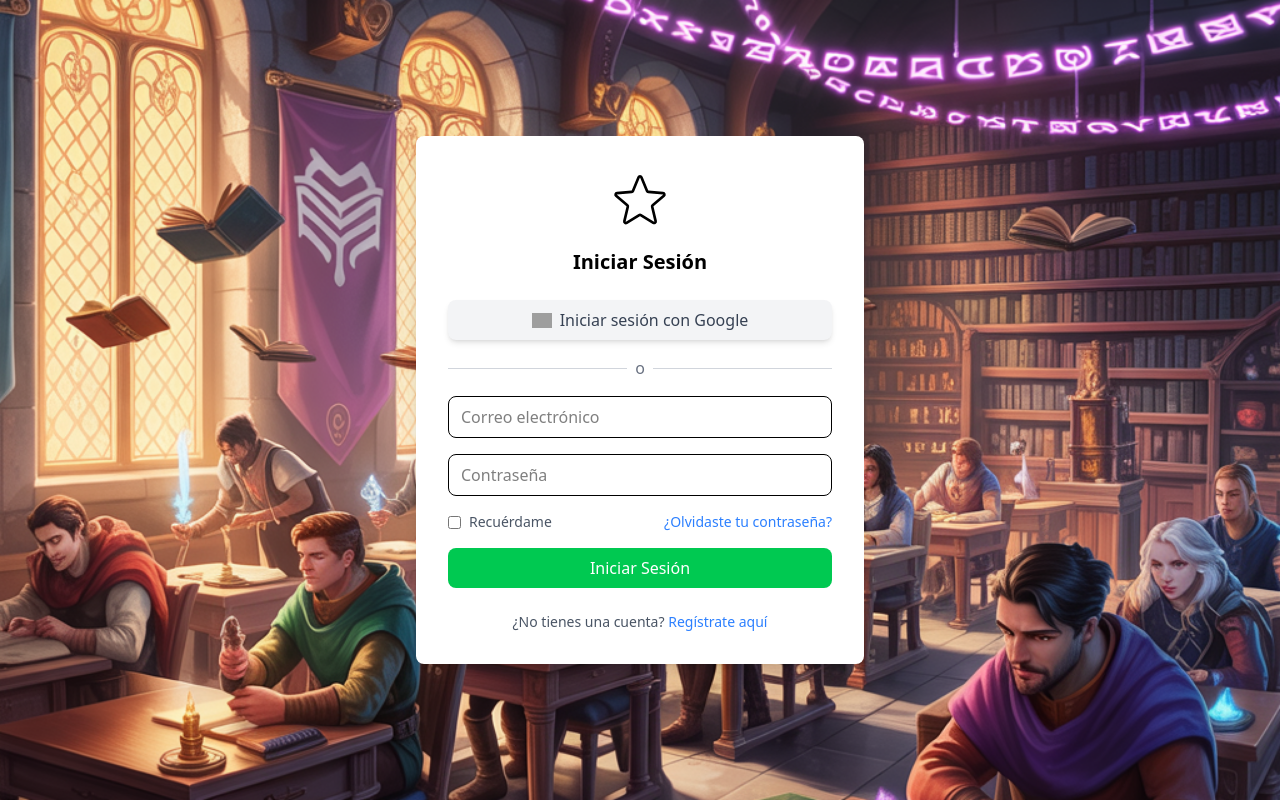
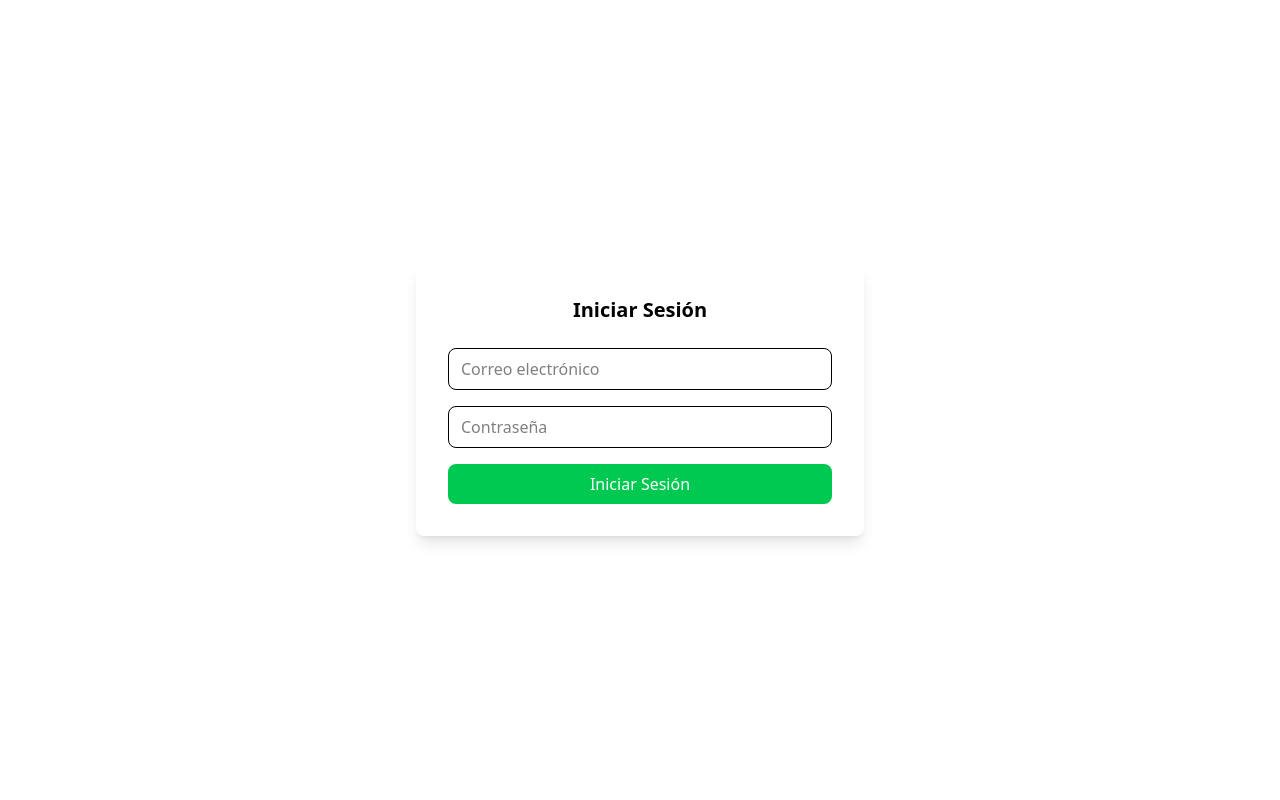
Before and after one commit to syderkkk/DBA-frontend, a Next.js app: page /auth/login in a window 1280 px wide. Built offline with nearby package versions, Linux system fonts and the light colour scheme; grey boxes are pictures that could not be loaded.

Commit message:
feat: implementar autenticación de usuarios integrando AuthContext, apiClient y authService en el login

```diff
--- a/app/auth/login/page.tsx
+++ b/app/auth/login/page.tsx
@@ -1,40 +1,47 @@
 'use client';
-import Image from "next/image";
-import Link from "next/link";
+import { useState } from "react";
+import { useRouter } from "next/navigation";
+import { login } from "../../services/authService";
+import { AxiosError } from "axios";
 
 export default function Page() {
+  const [email, setEmail] = useState("");
+  const [password, setPassword] = useState("");
+  const [error, setError] = useState<string | null>(null);
+  const router = useRouter();
+
+  const handleSubmit = async (e: React.FormEvent) => {
+    e.preventDefault();
+    setError(null);
+
+    try {
+      const data = await login({ email, password });
+      console.log("Login successful:", data);
+      localStorage.setItem("token", data.token); // Guarda el token en localStorage
+      router.push("/dashboard"); // Redirige al dashboard
+    } catch (err: unknown) {
+      if (err instanceof AxiosError) {
+        setError(err.response?.data?.message || "Error al iniciar sesión");
+      } else {
+        setError("Ocurrió un error inesperado");
+      }
+    }
+  };
+
   return (
-    <div
-      className="min-h-screen flex flex-col items-center justify-center bg-cover bg-center px-6 sm:px-12 lg:px-20"
-      style={{ backgroundImage: "url('/background.webp')" }}
-    >
+    <div className="min-h-screen flex flex-col items-center justify-center bg-cover bg-center px-6 sm:px-12 lg:px-20">
       <div className="bg-white bg-opacity-90 p-6 sm:p-8 rounded-lg shadow-lg max-w-sm sm:max-w-md w-full">
-        <div className="flex justify-center mb-4">
-          <Image src="/feature/feature1.svg" alt="Logo" width={64} height={64} />
-        </div>
         <h1 className="text-lg sm:text-xl font-bold text-center mb-6">
           Iniciar Sesión
         </h1>
-        <button className="w-full bg-gray-100 text-gray-700 py-2 rounded-lg shadow-md flex items-center justify-center mb-4 hover:bg-gray-200">
-          <Image
-            src="/path-to-google-icon.png"
-            alt="Google"
-            width={20}
-            height={20}
-            className="mr-2"
-          />
-          Iniciar sesión con Google
-        </button>
-        <div className="flex items-center justify-center mb-4">
-          <hr className="w-full border-gray-300" />
-          <span className="px-2 text-gray-500">o</span>
-          <hr className="w-full border-gray-300" />
-        </div>
-        <form>
+        {error && <p className="text-red-500 text-sm mb-4">{error}</p>}
+        <form onSubmit={handleSubmit}>
           <div className="mb-4">
             <input
               type="email"
               placeholder="Correo electrónico"
+              value={email}
+              onChange={(e) => setEmail(e.target.value)}
               className="w-full px-3 py-2 border rounded-lg focus:outline-none focus:ring-2 focus:ring-blue-500"
             />
           </div>
@@ -42,20 +49,10 @@ export default function Page() {
             <input
               type="password"
               placeholder="Contraseña"
+              value={password}
+              onChange={(e) => setPassword(e.target.value)}
               className="w-full px-3 py-2 border rounded-lg focus:outline-none focus:ring-2 focus:ring-blue-500"
             />
-          </div>
-          <div className="flex justify-between items-center mb-4">
-            <label className="flex items-center text-sm text-gray-600">
-              <input type="checkbox" className="mr-2" />
-              Recuérdame
-            </label>
-            <Link
-              href="/auth/forgot-password"
-              className="text-sm text-blue-500 hover:underline"
-            >
-              ¿Olvidaste tu contraseña?
-            </Link>
           </div>
           <button
             type="submit"
@@ -64,12 +61,6 @@ export default function Page() {
             Iniciar Sesión
           </button>
         </form>
-        <p className="mt-6 text-sm text-gray-600 text-center">
-          ¿No tienes una cuenta?{" "}
-          <Link href="/auth/register" className="text-blue-500 hover:underline">
-            Regístrate aquí
-          </Link>
-        </p>
       </div>
     </div>
   );
--- /dev/null
+++ b/app/context/AuthContext.tsx
@@ -0,0 +1,26 @@
+import { createContext, useContext, useState, ReactNode } from "react";
+
+interface AuthContextProps {
+  token: string | null;
+  setToken: (token: string | null) => void;
+}
+
+const AuthContext = createContext<AuthContextProps | undefined>(undefined);
+
+export function AuthProvider({ children }: { children: ReactNode }) {
+  const [token, setToken] = useState<string | null>(null);
+
+  return (
+    <AuthContext.Provider value={{ token, setToken }}>
+      {children}
+    </AuthContext.Provider>
+  );
+}
+
+export function useAuth() {
+  const context = useContext(AuthContext);
+  if (!context) {
+    throw new Error("useAuth must be used within an AuthProvider");
+  }
+  return context;
+}
--- /dev/null
+++ b/app/lib/apiClient.ts
@@ -0,0 +1,19 @@
+import axios from "axios";
+
+const apiClient = axios.create({
+  baseURL: "http://localhost:8000/api", // Base URL del backend
+  headers: {
+    "Content-Type": "application/json",
+  },
+});
+
+// Interceptor para manejar errores globales
+apiClient.interceptors.response.use(
+  (response) => response,
+  (error) => {
+    console.error("API Error:", error.response?.data || error.message);
+    return Promise.reject(error);
+  }
+);
+
+export default apiClient;
--- /dev/null
+++ b/app/services/authService.ts
@@ -0,0 +1,11 @@
+import apiClient from "../lib/apiClient";
+
+interface LoginData {
+  email: string;
+  password: string;
+}
+
+export async function login(data: LoginData) {
+  const response = await apiClient.post("/login", data);
+  return response.data; // Retorna el token o cualquier dato necesario
+}
```
